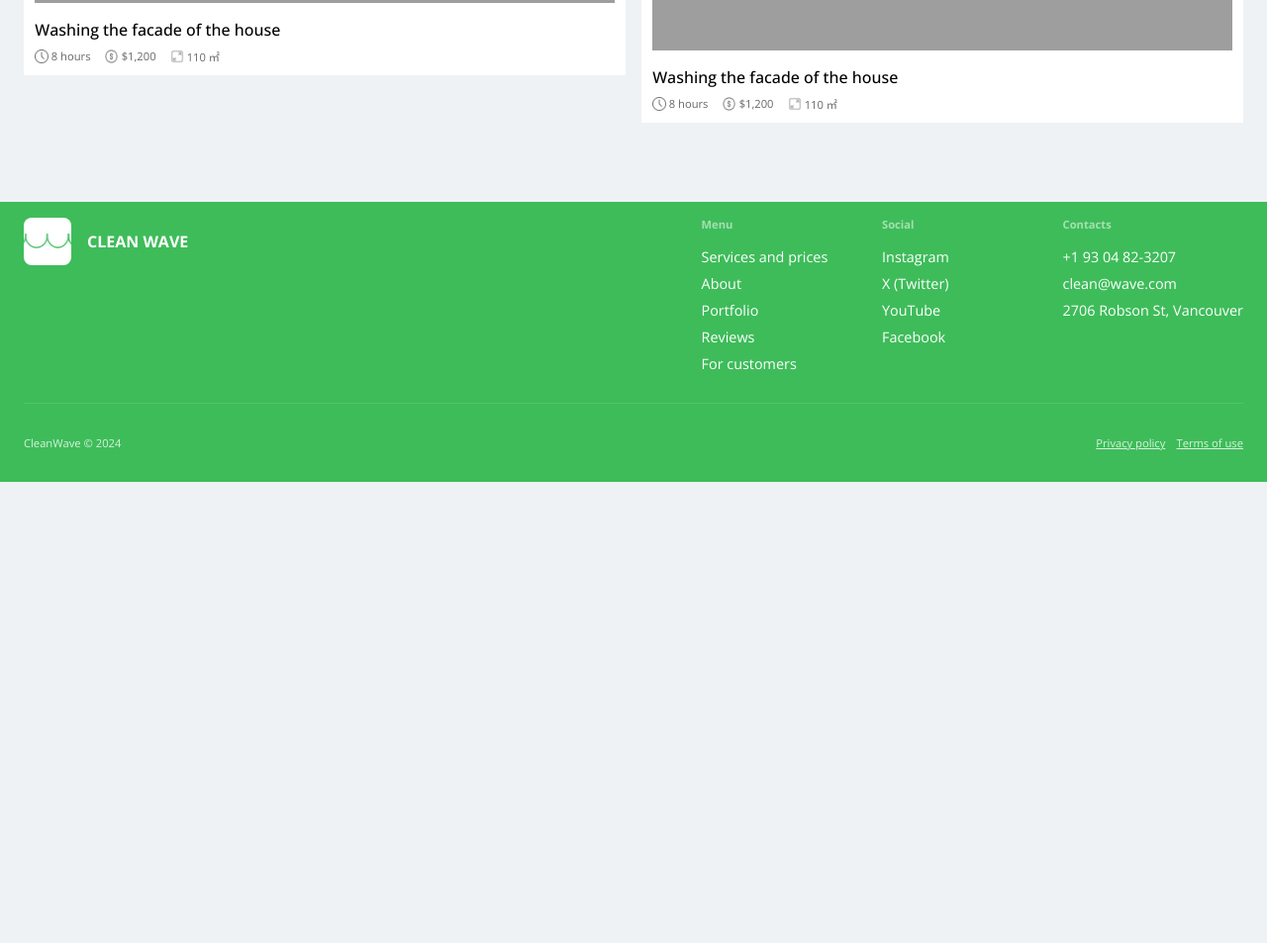
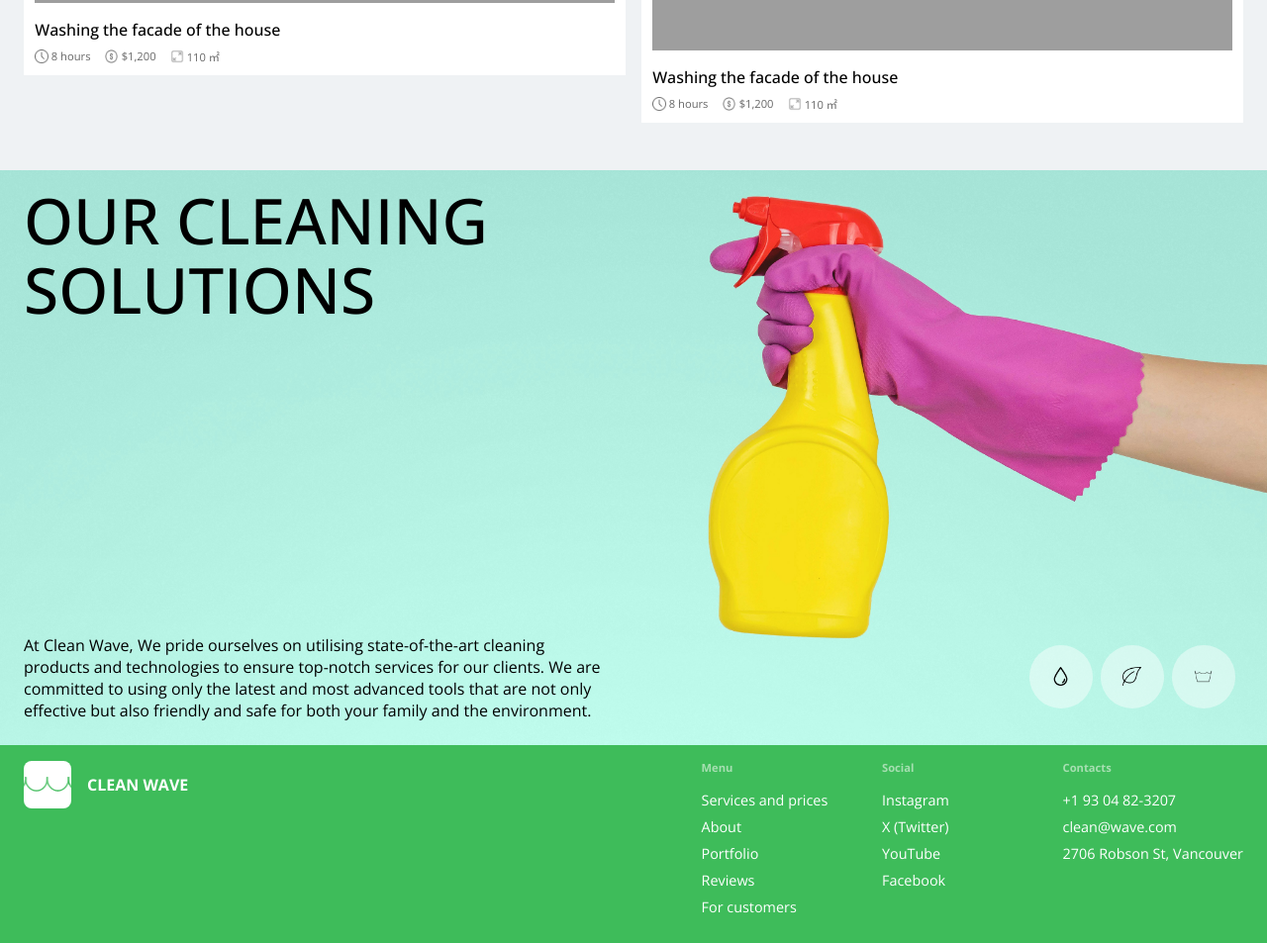
Before and after one commit to bluepaun/practice, a plain HTML site: page site1/index.html in a window 1280 px wide. Shown: the part 3376-4329 px from the top of the page at 99% size. Before the commit the page ends 3863 px from the top, so only its background shows below. Drawn offline with nearby package versions, Linux system fonts and the light colour scheme; grey boxes are pictures that could not be loaded.

Commit message:
add solution section

```diff
--- a/site1/index.html
+++ b/site1/index.html
@@ -199,7 +199,21 @@
         </div>
       </div>
     </section>
-    <section></section>
+    <section class="solution">
+      <div>
+        <span class="section-title">Our cleaning solutions</span>
+      </div>
+      <div>
+      </div>
+      <p>
+          At Clean Wave, We pride ourselves on utilising state-of-the-art cleaning products and technologies to ensure top-notch services for our clients. We are committed to using only the latest and most advanced tools that are not only effective but also friendly and safe for both your family and the environment.
+      </p>
+      <ul>
+        <li><button class="sol-1"></button></li>
+        <li><button class="sol-2"></button></li>
+        <li><button class="sol-3"></button></li>
+      </ul>
+    </section>
   </main>
 
   <footer>
--- a/site1/style.css
+++ b/site1/style.css
@@ -349,6 +349,53 @@ a.btn img {
   align-items: center;
 }
 
+.solution {
+  background: url("image/solution-bg.jpg") no-repeat right/cover;
+  display: grid;
+  grid-template-columns: repeat(2, 1fr);
+  grid-template-rows: 1fr auto;
+  padding-top: 1rem;
+  margin-top: 3rem;
+}
+
+.solution .section-title {
+  padding-bottom: 18rem;
+}
+
+.solution > p {
+  padding: 1.5rem;
+}
+
+.solution ul {
+  display: flex;
+  align-self: flex-end;
+  justify-self: flex-end;
+  padding: 2rem;
+  gap: 0.5rem;
+}
+
+.solution button {
+  background-color: #ffffff70;
+  width: 4rem;
+  height: 4rem;
+  border-radius: 50%;
+  background-repeat: no-repeat;
+  background-position: center;
+  background-size: 30%;
+}
+
+.sol-1 {
+  background-image: url(image/drop.png);
+}
+
+.sol-2 {
+  background-image: url(image/leaf.png);
+}
+
+.sol-3 {
+  background-image: url(image/care-label.png);
+}
+
 footer {
   background-color: var(--green);
   padding: 0 1.5em;
```
Also changed, not shown: site1/image/care-label.png (added), site1/image/drop.png (added), site1/image/leaf.png (added), site1/image/solution-bg.jpg (added).
